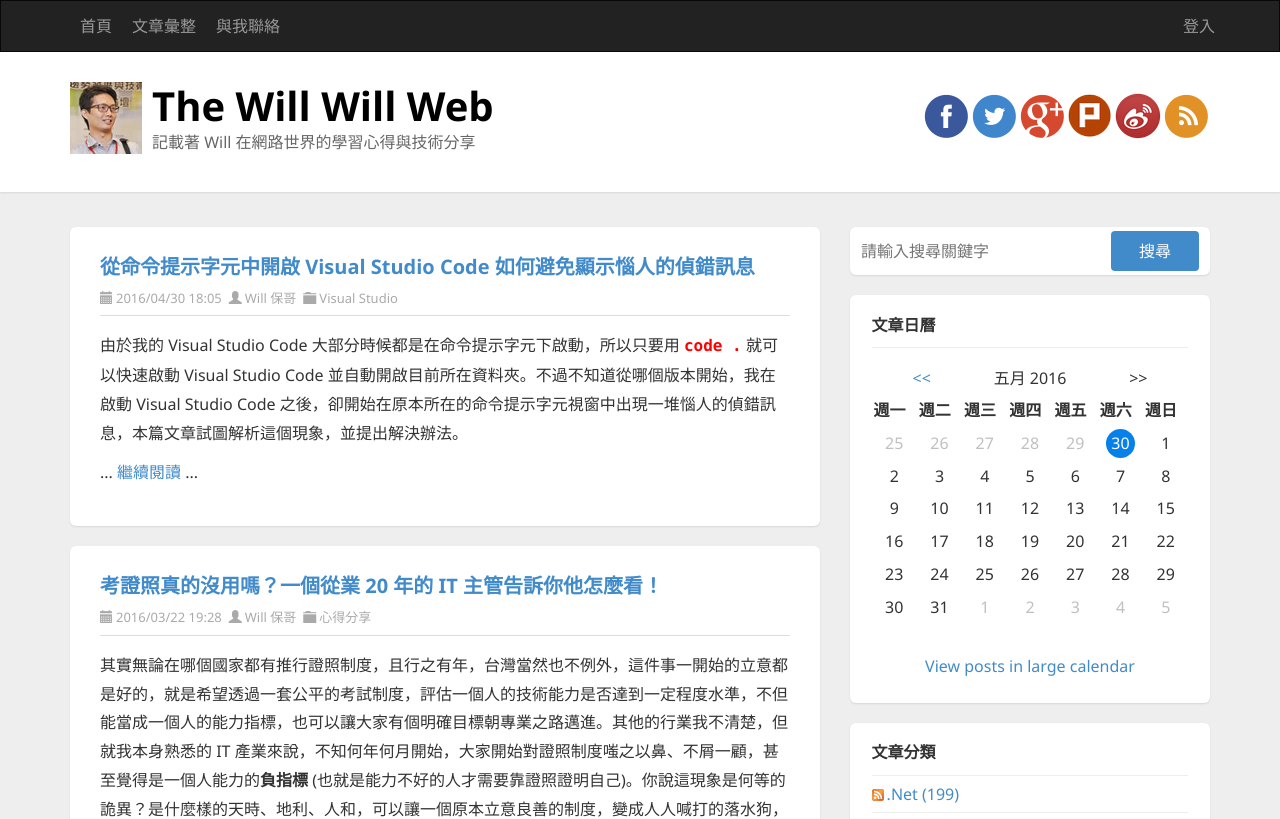
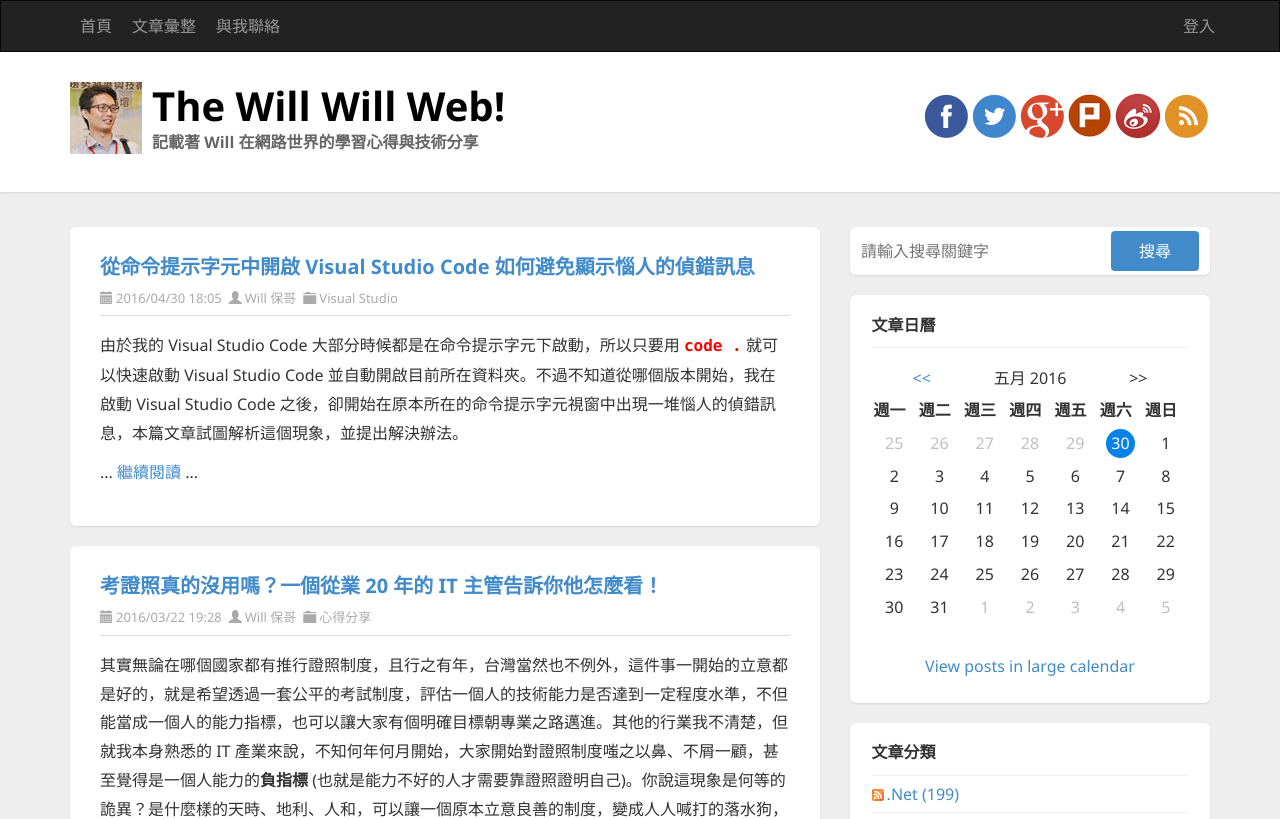
Before and after one commit to CHuaiwen/Angular2, an Angular app: page / in a window 1280 px wide. Shown: the top 819 px of the page. Built offline with nearby package versions, Linux system fonts and the light colour scheme.

Commit message:
05 練習 Angular 2 資料繫結：內嵌繫結、屬性繫結

```diff
--- a/src/app/header/header.component.html
+++ b/src/app/header/header.component.html
@@ -25,11 +25,11 @@
   <div class="title-wrapper">
     <div class="container">
 
-          <img src="/assets/images/logo.png" class="pull-left logo" alt="The Will Will Web">
+      <img src="/assets/images/logo.png" class="pull-left logo" alt="The Will Will Web" [title]="title">
 
       <hgroup class="pull-left">
-            <h1><a href="http://blog.miniasp.com/">The Will Will Web</a></h1>
-            <h3>記載著 Will 在網路世界的學習心得與技術分享</h3>
+        <h1><a [href]="titleurl">{{title}}</a></h1>
+        <h3 [innerHTML]="subtitle"></h3>
       </hgroup>
 
       <div id="social-icons" class="pull-right social-icon">
--- a/src/app/header/header.component.ts
+++ b/src/app/header/header.component.ts
@@ -6,7 +6,9 @@ import { Component, OnInit } from '@angular/core';
   styleUrls: ['header.component.css']
 })
 export class HeaderComponent implements OnInit {
-
+  title = 'The Will Will Web!';
+  titleurl = 'http://blog.miniasp.com/';
+  subtitle = '<b>記載著 Will 在網路世界的學習心得與技術分享</b>';
   constructor() { }
 
   ngOnInit() {
```
Lines whose indentation alone changed are shown as unchanged.
